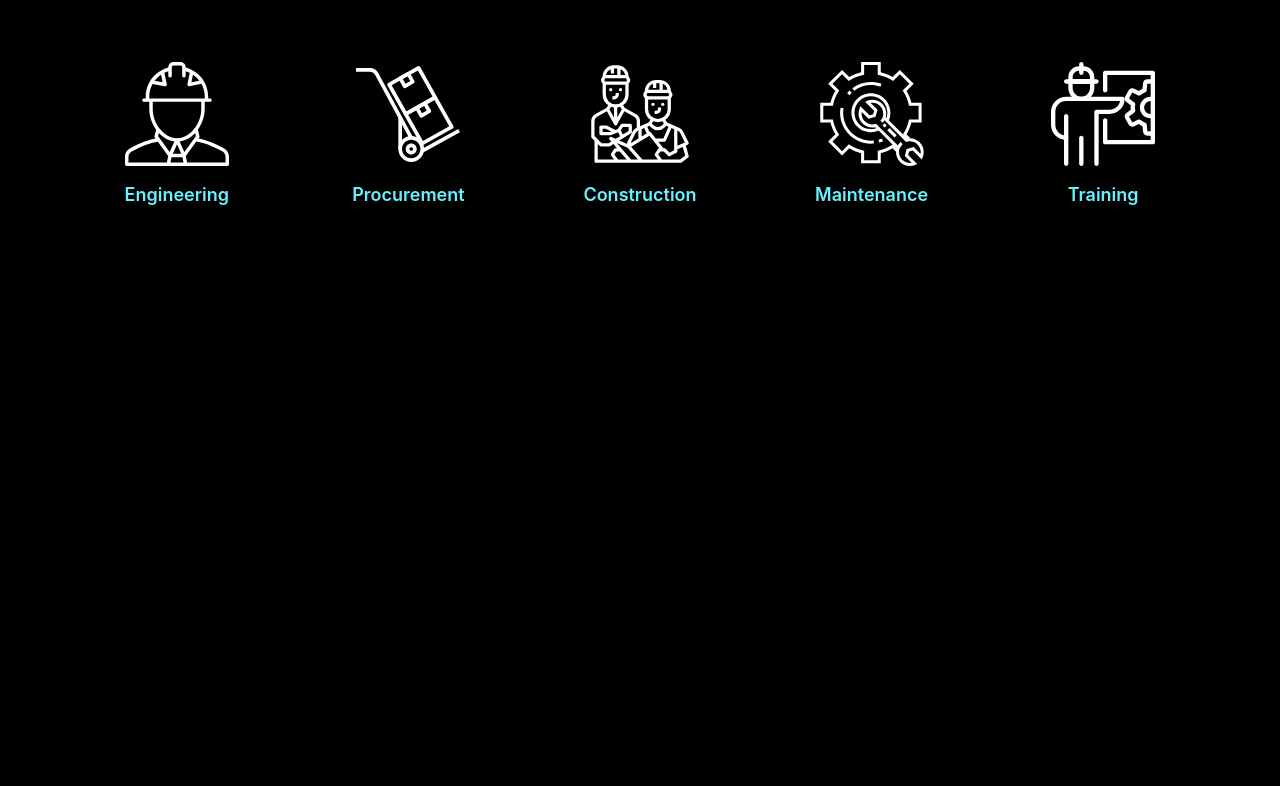
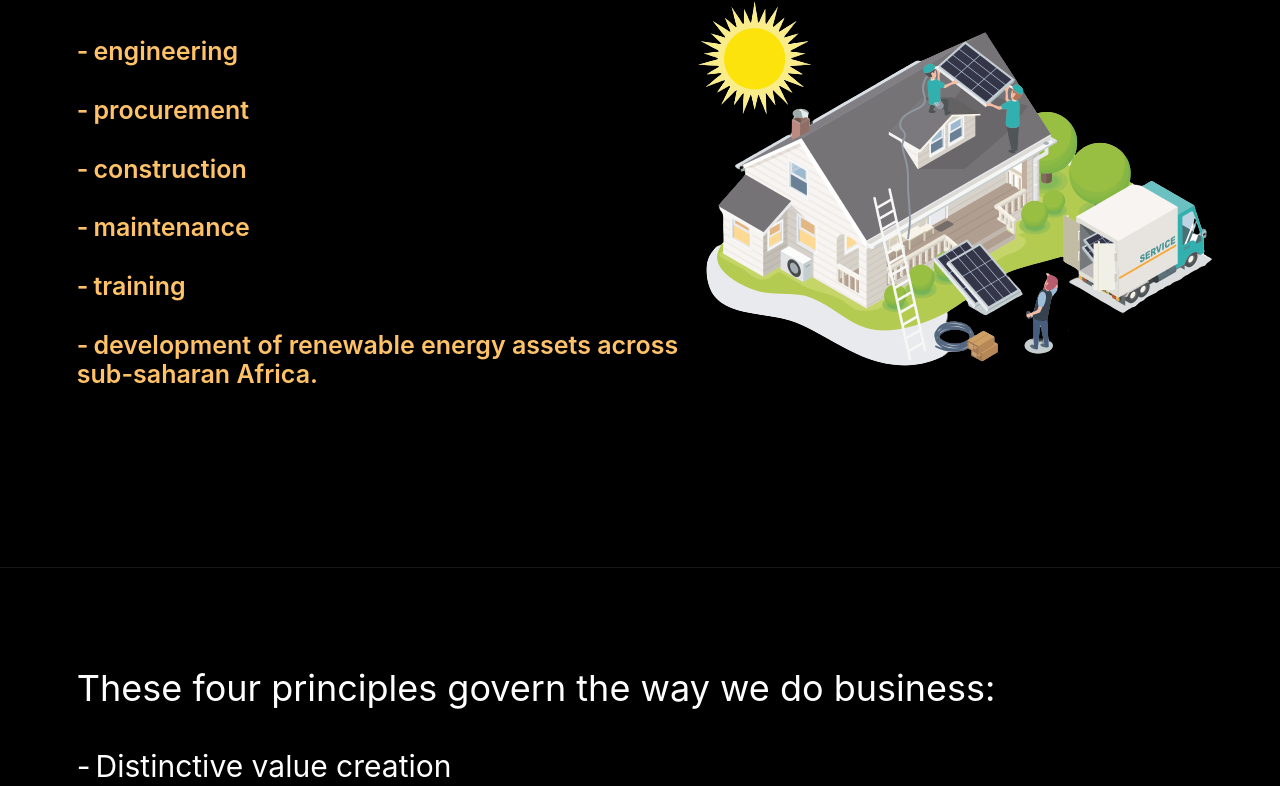
Before and after one commit to DamilolaAjayi/renewabletek-africa, a Vue app: page / in a window 1280 px wide. Shown: the part 272-1058 px from the top of the page. Before the commit the page ends 920 px from the top, so only its background shows below. Built offline with nearby package versions, Linux system fonts and the light colour scheme.

Commit message:
new image

```diff
--- a/src/App.vue
+++ b/src/App.vue
@@ -3,8 +3,8 @@
     <navigation />
     <homepage />
     <!-- <partner /> -->
-    <!-- <way-of-business />
-    <el-footer /> -->
+    <value />
+    <!-- <el-footer /> -->
   </div>
 </template>
 
@@ -14,7 +14,7 @@ import Homepage from './pages/Homepage';
 import Navigation from './components/global/navigation/Nav';
 // import Partner from './pages/Partner';
 
-// import WayOfBusiness from './pages/WayOfBusiness';
+import Value from './pages/Value';
 
 export default {
   name: 'App',
@@ -22,7 +22,7 @@ export default {
     Homepage,
     Navigation,
     // Partner,
-    // WayOfBusiness,
+    Value,
     // ElFooter,
   }
 }
--- a/src/assets/css/main.css
+++ b/src/assets/css/main.css
@@ -168,19 +168,24 @@ p {
   }
   h4 {
     font-size: 3rem;
-    font-weight: 300;
+    font-weight: 400;
   }
   h5 {
     font-size: 2.4rem;
   }
   p {
     font-size: 1.8rem;
-    font-weight: 600;
+    font-weight: 400;
   }
   small {
     font-size: 1.2rem;
   }
   .section-container {
-    padding: 0 6%;
+    /* padding: 0 6%; */
+    padding-left: 6%;
+  }
+  main {
+    height: 90vh;
+    border-bottom: 0.1px solid rgba(221, 221, 221, 0.1);
   }
 }
--- a/src/pages/Homepage.vue
+++ b/src/pages/Homepage.vue
@@ -9,88 +9,42 @@
         firm
         providing a range of services including:
       </h3>
-      <div class="services-list">
-        <section class="services-list__card">
-          <engineering-icon />
-          <div class="services-list-card__textbox">
-            <p>Engineering</p>
-          </div>
-        </section>
-        <section class="services-list__card">
-          <procurement-icon />
-          <div class="services-list-card__textbox">
-            <p>Procurement</p>
-          </div>
-        </section>
-        <section class="services-list__card">
-          <construction-icon />
-          <div class="services-list-card__textbox">
-            <p>Construction</p>
-          </div>
-        </section>
-        <section class="services-list__card">
-          <maintenance-icon />
-          <div class="services-list-card__textbox">
-            <p>Maintenance</p>
-          </div>
-        </section>
-        <section class="services-list__card">
-          <training-icon />
-          <div class="services-list-card__textbox">
-            <p>Training</p>
-          </div>
-        </section>
-      </div>
-      <div class="services-list__last">
-          <p class="big-amp">
-            &amp;
-          </p>
-          <h4>Development of renewable energy assets across sub-saharan Africa.</h4>
+      <div class="hero-page">
+        <div class="services">
+          <ul class="services-list">
+            <li class="services-list__item highlight">engineering</li>
+            <li class="services-list__item highlight">procurement</li>
+            <li class="services-list__item highlight">construction</li>
+            <li class="services-list__item highlight">maintenance</li>
+            <li class="services-list__item highlight">training</li>
+            <li class="services-list__item highlight">development of renewable energy assets across sub-saharan Africa.</li>
+          </ul>
+        </div>
+        <div class="solar-illustration">
+          <img src="@/assets/images/renewable-project.png" alt="">
+        </div>
       </div>
     </div>
   </main>
 </template>
 
 <script>
-import ConstructionIcon from '../components/global/icons/construction';
-import EngineeringIcon from '../components/global/icons/engineering-icon';
-import MaintenanceIcon from '../components/global/icons/maintenance';
-import ProcurementIcon from '../components/global/icons/procurement';
-import TrainingIcon from '../components/global/icons/training';
 
 export default {
   name: 'homepage',
-  components: {
-    EngineeringIcon,
-    ProcurementIcon,
-    ConstructionIcon,
-    MaintenanceIcon,
-    TrainingIcon,
-  }
 };
 </script>
 
 <style scoped>
-main {
-    height: 100vh;
-}
 .services-list {
   animation: 2s appear;
 }
 .services-list__last {
-  animation-name: 5s appear;
+  /* animation-name: 5s appear; */
 }
 .section-container {
   /* max-width: 40rem;
   margin: 4rem auto; */
-}
-@keyframes appear {
-  0% {
-    opacity: 0;
-  }
-  100% {
-    opacity: 1;
-  }
 }
 @media screen and (min-width: 768px) {
   .hero__header {
@@ -100,46 +54,25 @@ main {
     margin-top: 12rem;
   }
   .services-list {
-    color: var(--semanticOne);
-    font-size: 1.8rem;
-    width: 100%;
-    display: grid;
-    grid-column-gap: 10px;
-    grid-template-columns: auto auto auto auto auto;
-    justify-content: space-between;
-    margin: 5rem auto 0;
+    margin: 3rem 0;
   }
-  .services-list__card {
-    width: 20rem;
-    text-align: center;
-    padding: 2rem;
-    border-radius: 10px;
-    color: var(--secondaryFour);
+  .hero-page {
+    display: flex;
   }
-  .services-list__last {
-    text-align: center;
-    animation: 10s appear;
+  .services {
+    width: 50%;
   }
-  .services-list__last h4 {
+  .services-list__item {
+    font-size: 2.5rem;
     font-weight: 600;
-    margin-top: 0.5rem;
-    margin-left: 1.5rem;
+    padding: 1.5rem 0;
+    /* opacity: 0.8; */
   }
-  .services-list__card svg {
-    width: 10.4rem;
-    height: 10.4rem;
-    fill: var(--semanticOne);
+  .services-list__item:before {
+    content: '-';
+    translate: 0.3s;
+    margin-right: 5px;
   }
- .services-list-card__textbox {
-   margin-top: 1rem;
- }
- .services-list-card__textbox p {
-   color: var(--secondaryFour);
- }
- .big-amp {
-    margin: 1.5rem 0;
-    font-size: 6rem;
- }
 }
 .highlight {
   color: var(--primaryOne);
--- /dev/null
+++ b/src/pages/Value.vue
@@ -0,0 +1,41 @@
+<template>
+  <main>
+      <div class="section-container">
+        <header class="section__header">
+            <h3>
+                These four principles govern the way we do business:
+            </h3>
+        </header>
+        <section class="business__principles">
+            <ul>
+                <li class="business-principles__item">Distinctive value creation</li>
+                <li class="business-principles__item">Priority on customer success</li>
+                <li class="business-principles__item">Excellence in every project</li>
+                <li class="business-principles__item">Continuous employee development</li>
+            </ul>
+        </section>
+      </div>
+  </main>
+</template>
+
+<script>
+export default {
+  name: 'value',
+};
+</script>
+
+<style scoped>
+    .business__principles {
+        font-size: 3rem;
+        color: var(--semanticOne);
+    }
+    .section__header {
+        margin-top: 10rem;
+        margin-bottom: 4rem;
+    }
+    .business-principles__item:before {
+        content: '-';
+        translate: 0.3s;
+        margin-right: 5px;
+    }
+</style>
```
Also changed, not shown: src/pages/WayOfBusiness.vue (deleted, +0 -54 lines), src/assets/images/renewable-project.png (added), 1 other file (tests, documents, lock files or other folders).
